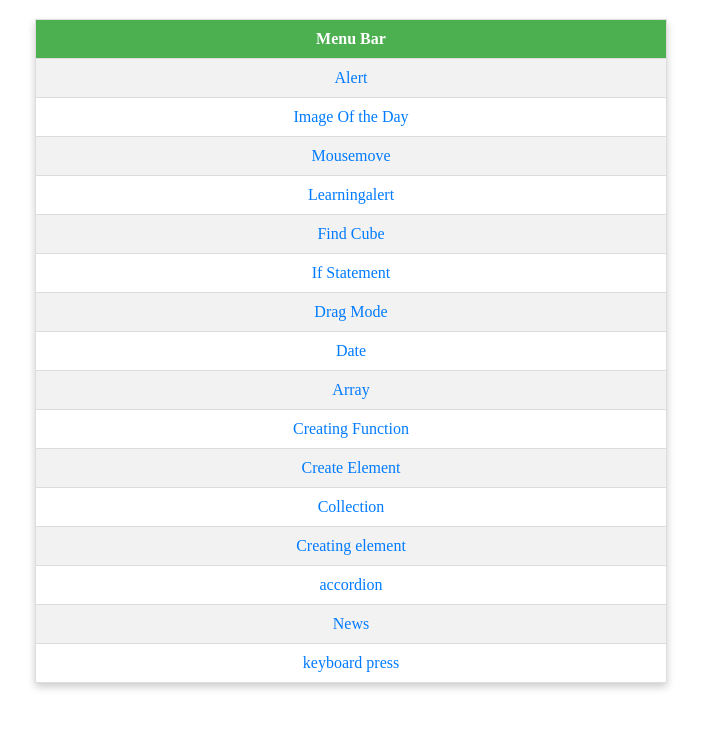
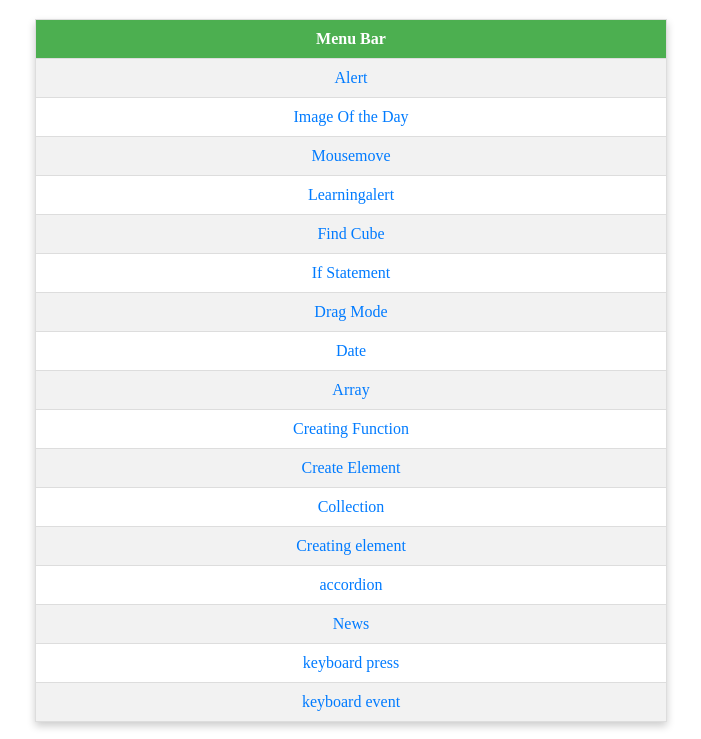
Before and after one commit to Sunoyhazra97/myjavascript, a plain HTML site: page index.html in a window 1280 px wide. Shown: the part 61-800 px from the top of the page, without its empty margins (289-990 px from the left). Drawn offline with Linux system fonts and the light colour scheme.

Commit message:
Update index.html

```diff
--- a/index.html
+++ b/index.html
@@ -100,6 +100,9 @@
         <tr>
             <td><a href="keyboard1.html">keyboard press</a></td>
         </tr>
+         <tr>
+            <td><a href="keyboardevent.html">keyboard event</a></td>
+        </tr>
     </table>
 </body>
 </html>
```
